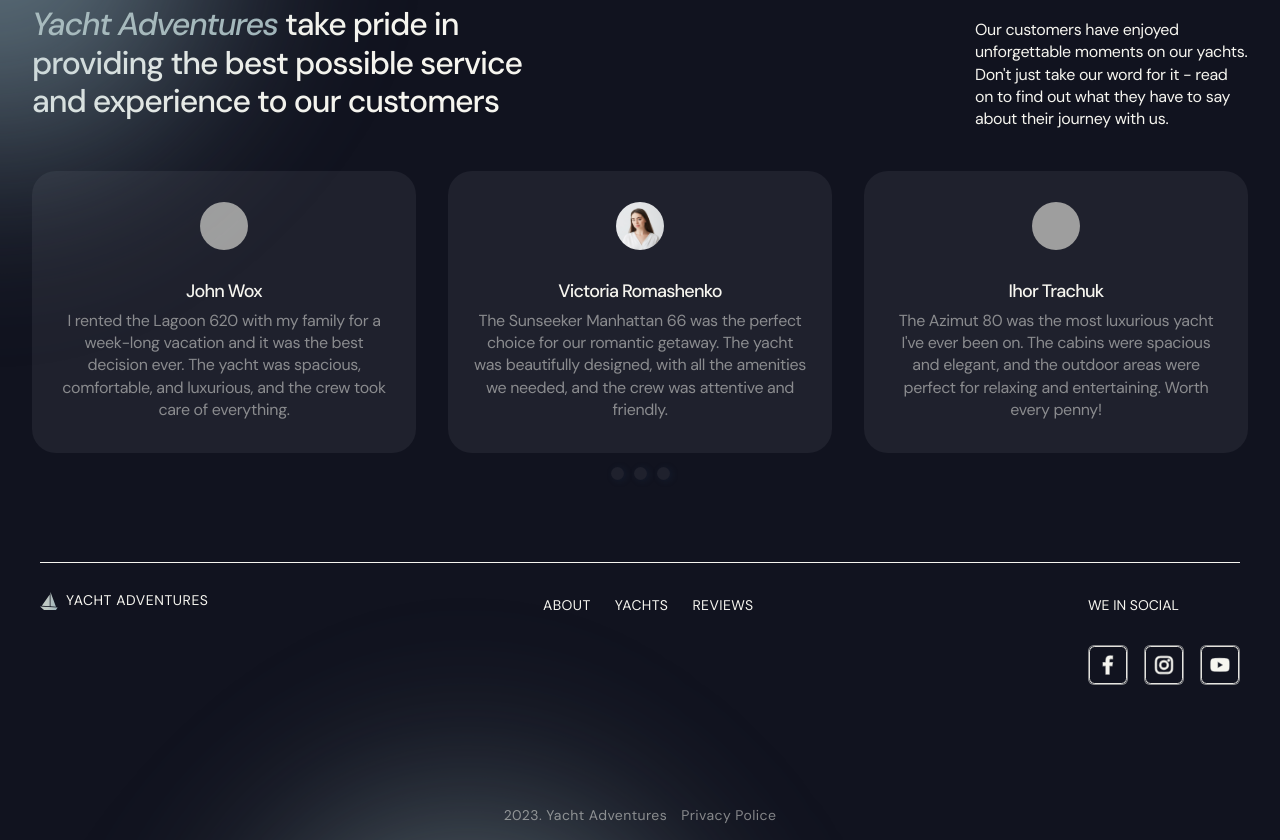
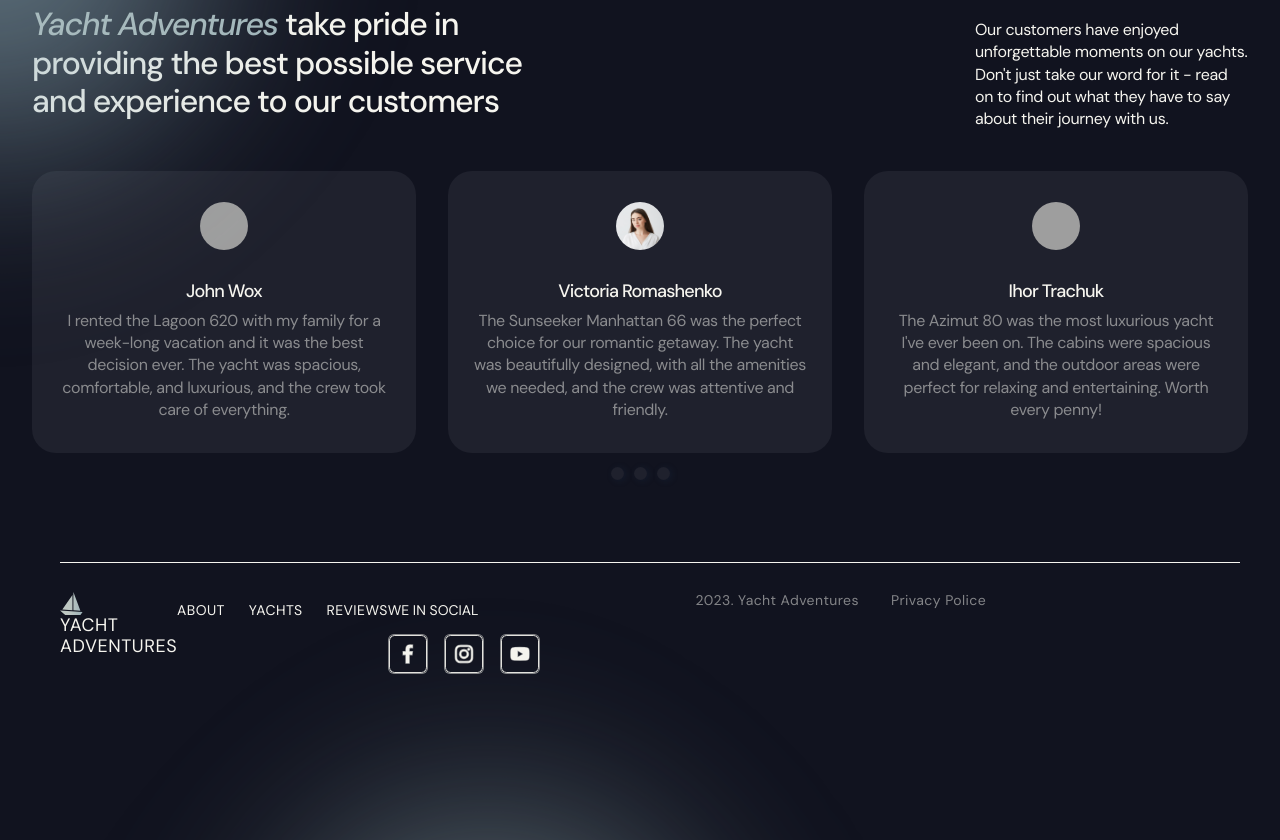
Before and after one commit to olegapov/project_group_21, a website built with Vite: page src/index.html in a window 1280 px wide. Shown: the part 3443-4283 px from the top of the page. Built offline with nearby package versions, Linux system fonts and the light colour scheme; grey boxes are pictures that could not be loaded; files whose address does not match are found by name.

Commit message:
mediachangebutdisaster

```diff
--- a/src/css/footer.css
+++ b/src/css/footer.css
@@ -1,47 +1,58 @@
 .footer-section {
-  /*background-color: var(--white);
-    background-image: radial-gradient(ellipse at left bottom, #F6F5EF, #1F212D, #11131F);*/
+  /*width: 335px;
+  height: 334px;
+  min-width: 320px;
+  max-width: 375px;
   display: flex;
   flex-direction: column;
-  justify-content: space-between;
-  width: 1216px;
-  /*height: 284px;*/
-  /*padding: 64px 0;*/
+  position: fixed;
+  padding-top: 20px;
+  padding-bottom: 14px;
+  padding-left: 20px;
+  padding-right: 20px;
   margin: 0 auto;
-  padding-top: 32px;
-  padding-bottom: 16px;
-  position: relative;
+  overflow: hidden;*/
+  display: flex;
+  flex-direction: column;
+  padding-top: 20px;
+  padding-bottom: 14px;
+  margin: 0 auto;
 }
 
 .footer-container {
+  min-width: 320px;
+  max-width: 375px;
   display: flex;
   flex-direction: column;
   justify-content: space-between;
   align-items: baseline;
-
-  /*flex-direction: row;
-    gap: 315px;
-    flex-shrink: 0;
-    padding-top: 64px;
-    max-width: 1216px;*/
+  padding-left: 20px;
+  padding-right: 20px;
+  margin: 0 auto;
 }
 .footer-container::after {
   content: '';
   position: absolute;
-  width: 100%;
+  width: 335%;
   top: 2px;
   display: block;
   height: 1px;
   background-color: var(--white);
 }
 
-/*.footer-content {
-    margin-right: 120px;}*/
+.footer-content {
+  flex-direction: column;
+}
 
-.footer-icon-link,
+.footer-icon-link {
+  display: flex;
+  gap: 8px;
+  align-items: center;
+}
 .footer-icon {
-  width: 23px;
-  height: 23px;
+  width: 18px;
+  height: 18px;
+  fill: var(--linear-1);
 }
 
 .footer-logo {
@@ -55,12 +66,19 @@
   letter-spacing: 0.54px;
   text-transform: uppercase;
 }
-.nav-footer,
+.nav-footer {
+  flex-direction: column;
+}
 .nav-menu-footer,
 .nav-list-footer {
-  display: flex;
-  flex-direction: row;
+  flex-direction: column;
 }
+.nav-footer {
+  justify-content: center;
+  align-items: flex-start;
+  gap: 14px;
+}
+
 .nav-list-footer {
   color: var(--white, #f6f5ef);
   font-family: DM Sans;
@@ -72,16 +90,17 @@
   letter-spacing: 0.42px;
   text-transform: uppercase;
   display: flex;
-  gap: 24px;
+  gap: 14px;
 }
 .nav-group-footer link {
   stroke-width: 1px;
   stroke: rgba(246, 245, 239, 0.5);
 }
-/*.footer-social {
-    fill: #F6F5EF;
-margin-right: auto;
-}*/
+.footer-social {
+  flex-direction: column;
+  /*fill: #F6F5EF;
+margin-right: auto;*/
+}
 .social-footer-text {
   color: var(--white, #f6f5ef);
   font-family: DM Sans;
@@ -206,28 +225,15 @@ stroke: var(--light-green, #93ABAE);
   transform: rotate(-45.044deg);
 }
 
-/*--Mobile menu--*/
+/*--Mobile users--*/
 
 @media screen and (max-width: 375px) {
   .footer-section {
-    width: 335px;
-    height: 334px;
-    min-width: 320px;
-    max-width: 375px;
-    display: flex;
     flex-direction: column;
-    position: fixed;
-    padding-top: 20px;
-    padding-bottom: 14px;
-    margin: 0 auto;
-    overflow: hidden;
-  }
   }
 
   .footer-container {
-  display: flex;
     flex-direction: column;
-  gap: 40px;
   }
 
   .footer-content {
@@ -242,11 +248,7 @@ stroke: var(--light-green, #93ABAE);
   }
 
   .nav-footer {
-  display: inline-flex;
     flex-direction: column;
-  justify-content: center;
-  align-items: flex-start;
-  gap: 14px;
   }
   .nav-list-footer {
     display: inline-flex;
@@ -279,6 +281,8 @@ stroke: var(--light-green, #93ABAE);
     padding-right: 40px;
     gap: 14px;
   }
+}
+
 /*tablet users*/
 @media screen and (min-width: 768px) {
   .footer-section {
@@ -295,27 +299,32 @@ stroke: var(--light-green, #93ABAE);
     margin: 0 auto;
     overflow: hidden;
   }
-}
 
   .footer-container {
-  display: flex;
+    max-width: 768px;
     flex-direction: row;
   }
   .nav-menu-footer,
   .nav-footer,
   .nav-list-footer {
-  display: inline-flex;
     flex-direction: column;
+  }
+  .nav-list-footer {
     justify-content: center;
     align-items: center;
     gap: 24px;
+  }
+  .footer-icon {
+    width: 23px;
+    height: 23px;
+  }
 }
 
 /*desktop users*/
 @media screen and (min-width: 1280px) {
   .footer-section {
     display: flex;
-    flex-direction: column;
+    flex-direction: row;
     justify-content: space-between;
     width: 1216px;
     min-width: 1200px;
@@ -325,15 +334,23 @@ stroke: var(--light-green, #93ABAE);
     position: relative;
     overflow: hidden;
   }
-}
+
   .footer-container {
-  display: flex;
     flex-direction: row;
-  justify-content: space-between;
-  align-items: baseline;
+    max-width: 1280px;
   }
   .nav-menu-footer,
   .nav-footer,
   .nav-list-footer {
     flex-direction: row;
   }
+  .nav-list-footer {
+    justify-content: center;
+    align-items: center;
+    gap: 24px;
+  }
+  .footer-icon {
+    width: 23px;
+    height: 23px;
+  }
+}
```
Lines whose indentation alone changed are shown as unchanged.
